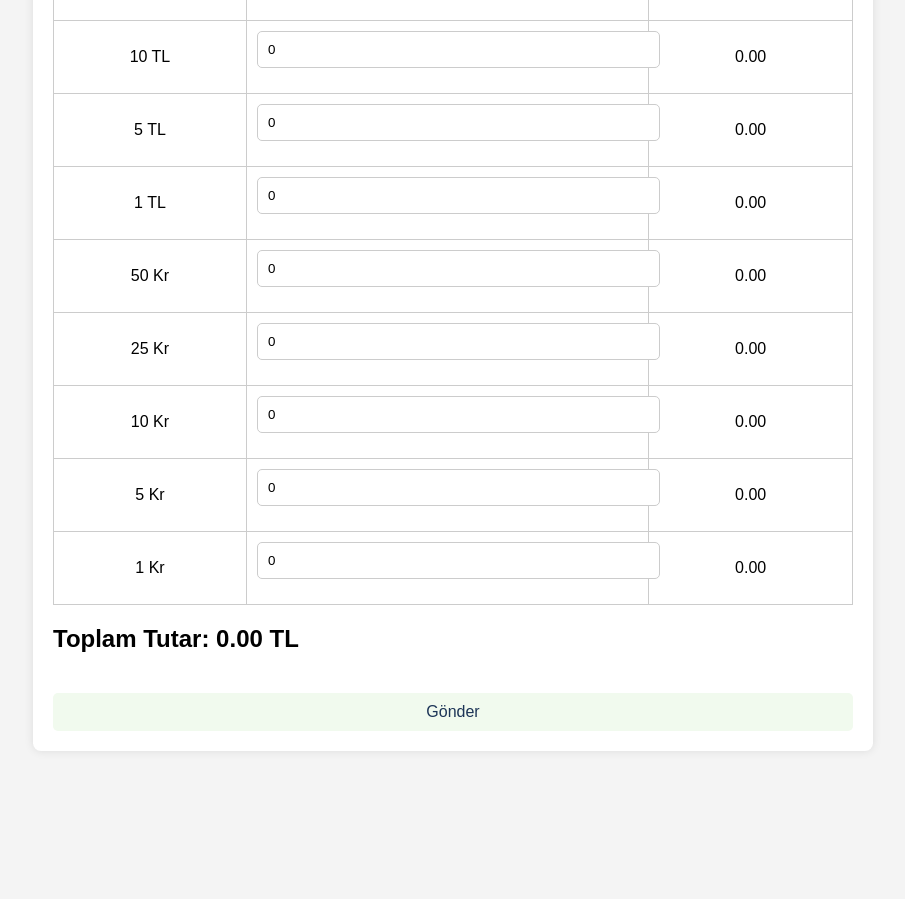
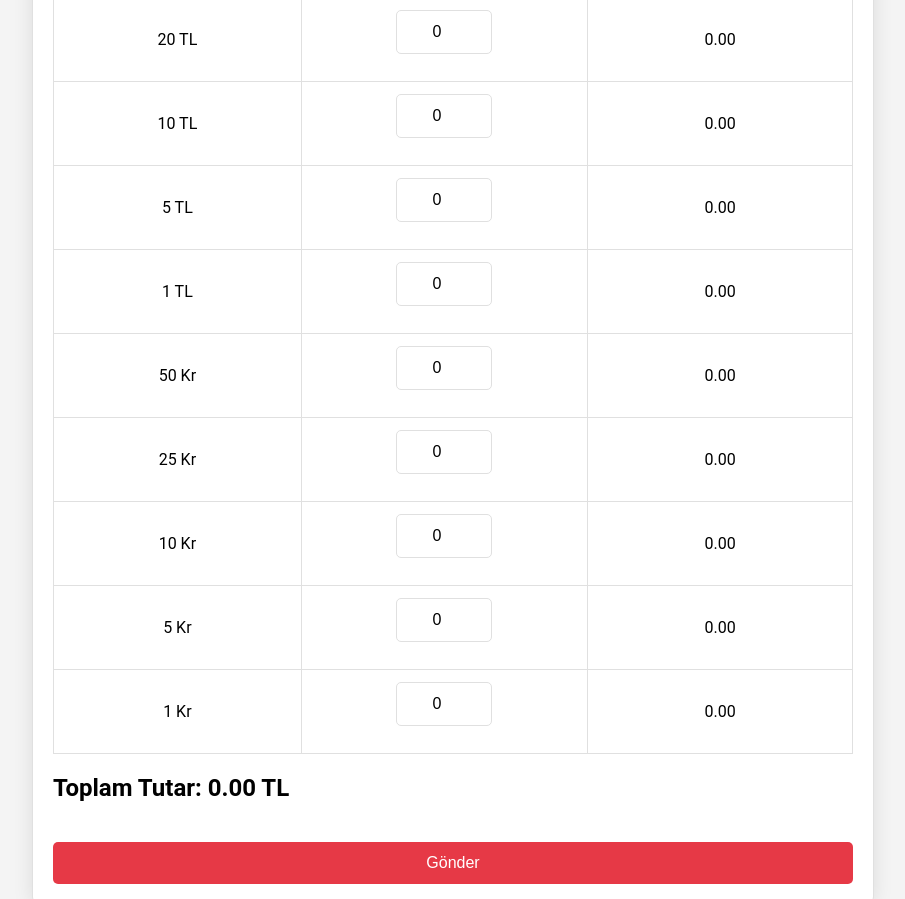
Before and after one commit to migros1/mkasa, a plain HTML site: page kasiyer.html in a window 1280 px wide. Shown: the part 781-1680 px from the top of the page, without its empty margins (187-1092 px from the left). Before the commit the page ends 1552 px from the top, so only its background shows below. Drawn offline with Linux system fonts and the light colour scheme.

Commit message:
Add files via upload

```diff
--- a/kasiyer.html
+++ b/kasiyer.html
@@ -8,23 +8,25 @@
     <link rel="stylesheet" href="https://cdnjs.cloudflare.com/ajax/libs/font-awesome/5.15.4/css/all.min.css">
     <style>
         body {
-            font-family: Arial, sans-serif;
+            font-family: 'Roboto', sans-serif;
             margin: 0;
             padding: 0;
             background-color: #f4f4f4;
         }
         .container {
-            width: 90%;
             max-width: 800px;
             margin: 20px auto;
             padding: 20px;
             background-color: #ffffff;
-            box-shadow: 0 0 10px rgba(0, 0, 0, 0.1);
+            box-shadow: 0 0 20px rgba(0, 0, 0, 0.1);
             border-radius: 8px;
+            border: 1px solid #e0e0e0;
         }
         h1 {
             color: #e63946;
             text-align: center;
+            font-size: 24px;
+            margin-bottom: 15px;
         }
         label {
             font-weight: bold;
@@ -34,22 +36,25 @@
         input[type="number"],
         input[type="date"] {
             width: 100%;
-            padding: 10px;
-            border: 1px solid #ccc;
+            padding: 12px;
+            border: 1px solid #e0e0e0;
             border-radius: 5px;
             margin-bottom: 15px;
+            font-size: 16px;
         }
         input[type="number"] {
-            min-width: 80px;
+            width: 70px;
+            text-align: center;
         }
         table {
             width: 100%;
             border-collapse: collapse;
             margin-top: 20px;
+            font-size: 16px;
         }
         th, td {
-            border: 1px solid #ccc;
-            padding: 10px;
+            border: 1px solid #e0e0e0;
+            padding: 12px;
             text-align: center;
         }
         th {
@@ -61,15 +66,19 @@
             font-weight: bold;
         }
         .submit-button {
-            background-color: #f1faee;
-            color: #1d3557;
+            background-color: #e63946;
+            color: white;
             border: none;
-            padding: 10px 15px;
+            padding: 12px;
             border-radius: 5px;
             cursor: pointer;
             width: 100%;
             font-size: 16px;
             margin-top: 20px;
+            transition: background-color 0.3s;
+        }
+        .submit-button:hover {
+            background-color: #d62839;
         }
     </style>
 </head>
@@ -89,7 +98,7 @@
         <input type="text" id="kasiyerAdSoyad" required>
 
         <label for="tarih">Tarih:</label>
-        <input type="date" id="tarih" value="" required>
+        <input type="date" id="tarih" required>
     </form>
 
     <h2>Para Birimleri</h2>
```
